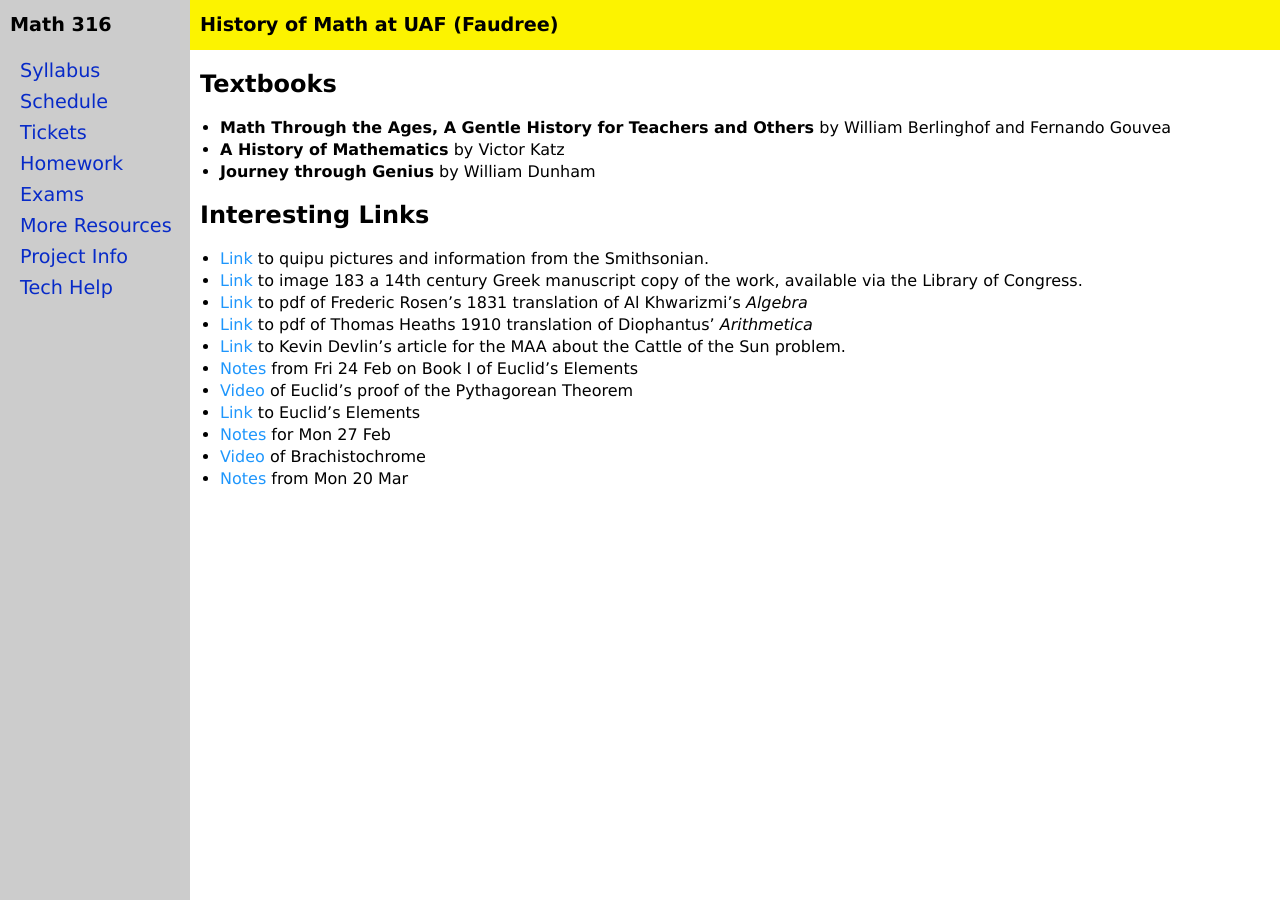
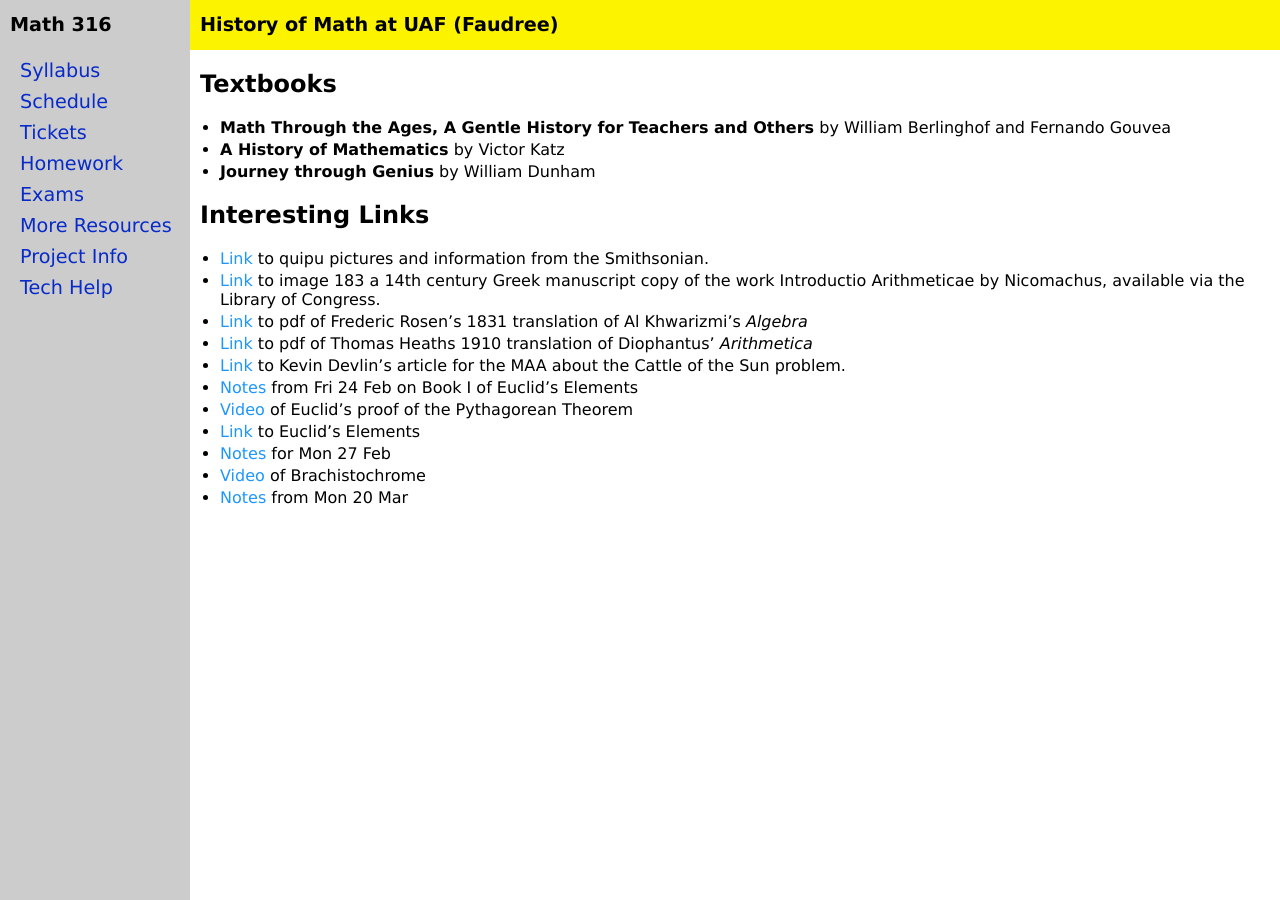
Before and after one commit to jrfaudree/HOM, a Jekyll site: the page built from resources.md, in a window 1280 px wide. Built offline with Jekyll 4.4.1, drawn with Linux system fonts in a browser that asks for light colours.

Commit message:
Update resources.md

```diff
--- a/resources.md
+++ b/resources.md
@@ -12,7 +12,7 @@ title: Additional Resources
 ## Interesting Links
 
 * [Link](https://www.si.edu/newsdesk/snapshot/quipu) to quipu pictures and information from the Smithsonian.
-* [Link](https://www.loc.gov/resource/gdcwdl.wdl_14757/?sp=183&st=image&r=0.002,0.314,0.936,0.464,0) to image 183 a 14th century Greek manuscript copy of the work, available via the Library of Congress.
+* [Link](https://www.loc.gov/resource/gdcwdl.wdl_14757/?sp=183&st=image&r=0.002,0.314,0.936,0.464,0) to image 183 a 14th century Greek manuscript copy of the work Introductio Arithmeticae by Nicomachus, available via the Library of Congress.
 * [Link](https://legacy-www.math.harvard.edu/~knill/teaching/summer2019/exhibits/algebra/AlgebraMohammedBenMusa.pdf) to pdf of Frederic Rosen's 1831 translation of Al Khwarizmi's *Algebra*
 * [Link](https://ia801603.us.archive.org/18/items/diophantusofalex00heatiala/diophantusofalex00heatiala.pdf) to pdf of Thomas Heaths 1910 translation of Diophantus' *Arithmetica*
 * [Link](https://www.maa.org/external_archive/devlin/devlin_02_04.html) to Kevin Devlin's article for the MAA about the Cattle of the Sun problem.
```
